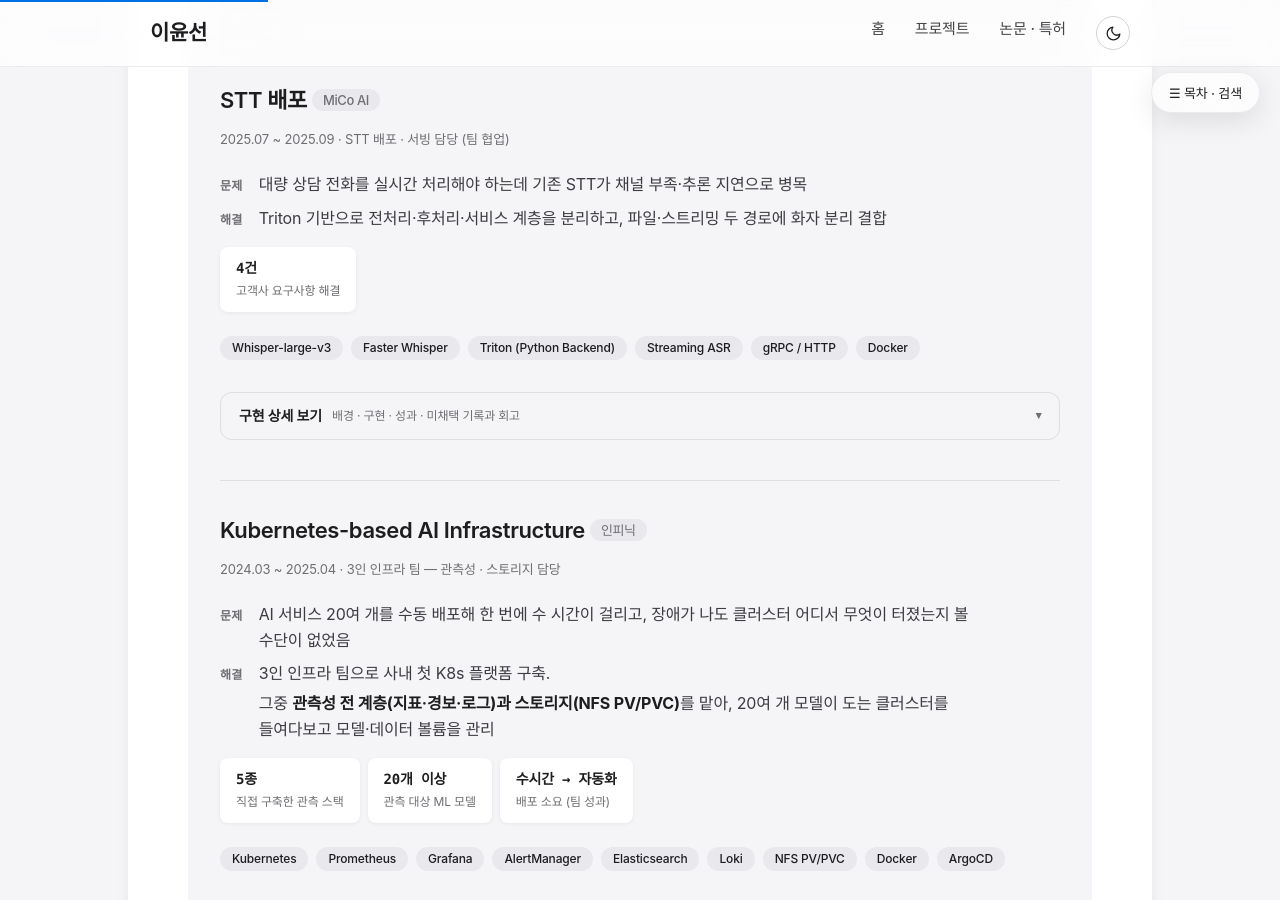
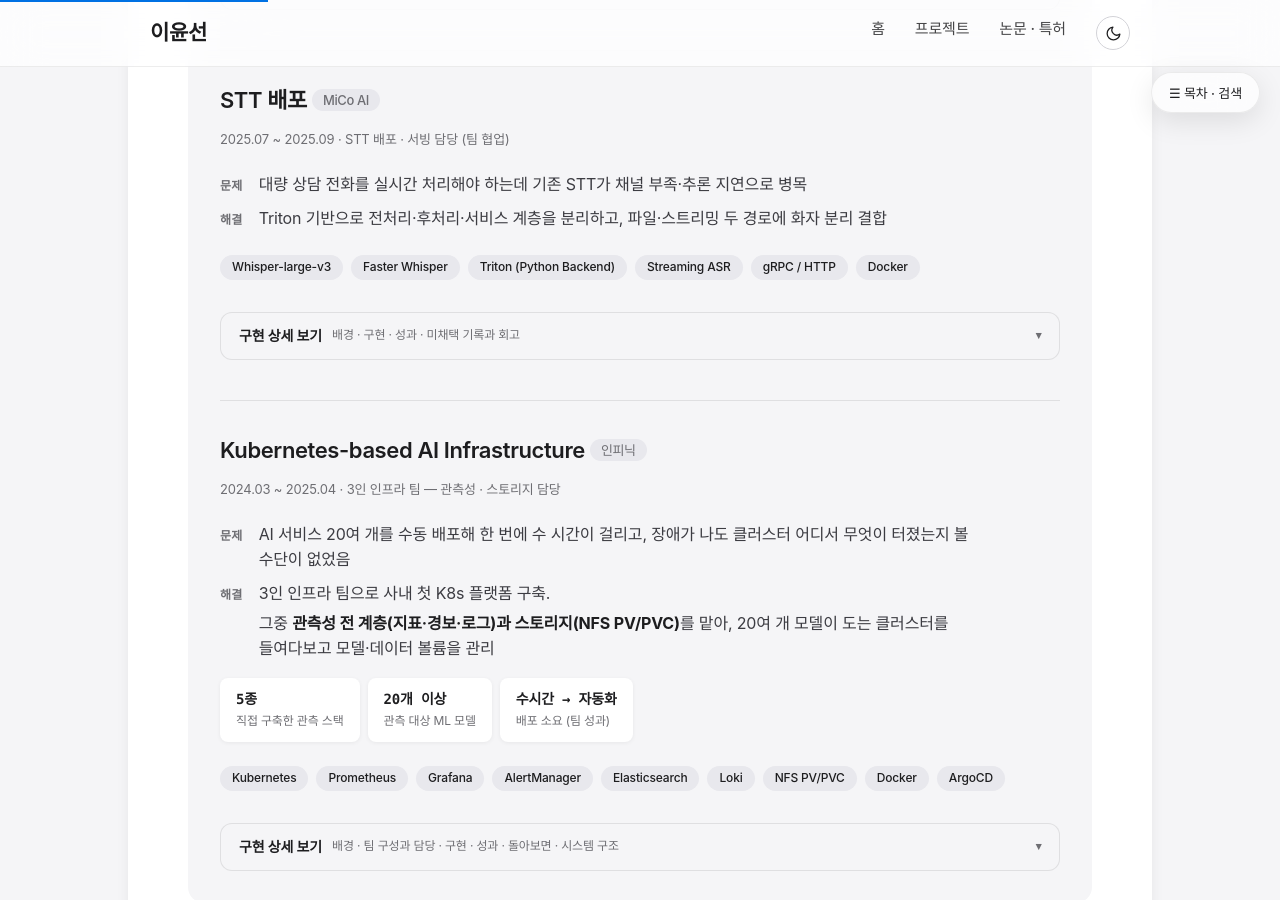
Before and after one commit to ckc5800/ckc5800.github.io, a Jekyll site: the page built from projects.html, in a window 1280 px wide and 900 px high, scrolled down 1893 px. Built offline with Jekyll 4.4.1, drawn with Linux system fonts in a browser that asks for light colours; some web fonts are replaced.

Commit message:
'AIG 요구사항 해결 4건' 제거
무엇을 해결했는지가 없어 정보량이 0인 항목. 면접에서 '4건이 뭐였나요'를
물으면 답이 준비돼 있지 않으면 오히려 마이너스.

- 포트폴리오 STT 카드의 지표·성과 불릿에서 제거, 비게 된 metrics 블록도 정리
- 이력서 STT 문장 끝의 해당 구절 제거
3페이지 유지.

Co-Authored-By: Claude Fable 5 <noreply@anthropic.com>

```diff
--- a/projects.html
+++ b/projects.html
@@ -321,9 +321,6 @@ title: 프로젝트
         <dt>문제</dt><dd>대량 상담 전화를 실시간 처리해야 하는데 기존 STT가 채널 부족·추론 지연으로 병목</dd>
         <dt>해결</dt><dd>Triton 기반으로 전처리·후처리·서비스 계층을 분리하고, 파일·스트리밍 두 경로에 화자 분리 결합</dd>
     </dl>
-    <div class="metrics">
-        <div class="metric"><span class="metric-value">4건</span><span class="metric-label">고객사 요구사항 해결</span></div>
-    </div>
     <div class="tech-tags">
         <span class="tech-tag">Whisper-large-v3</span>
         <span class="tech-tag">Faster Whisper</span>
@@ -344,7 +341,6 @@ title: 프로젝트
 
     <h4 class="detail-head">성과</h4>
     <ul class="detail-list">
-        <li><strong>AIG 요구사항 해결 4건</strong></li>
         <li>Triton Inference Server 기반 배포 - 고성능 음성인식 파이프라인</li>
         <li>Docker 컨테이너화로 배포 자동화 및 안정성 강화</li>
         <li>배치 처리와 스트리밍 처리 모두 지원</li>
```
Also changed, not shown: 2 other files.
